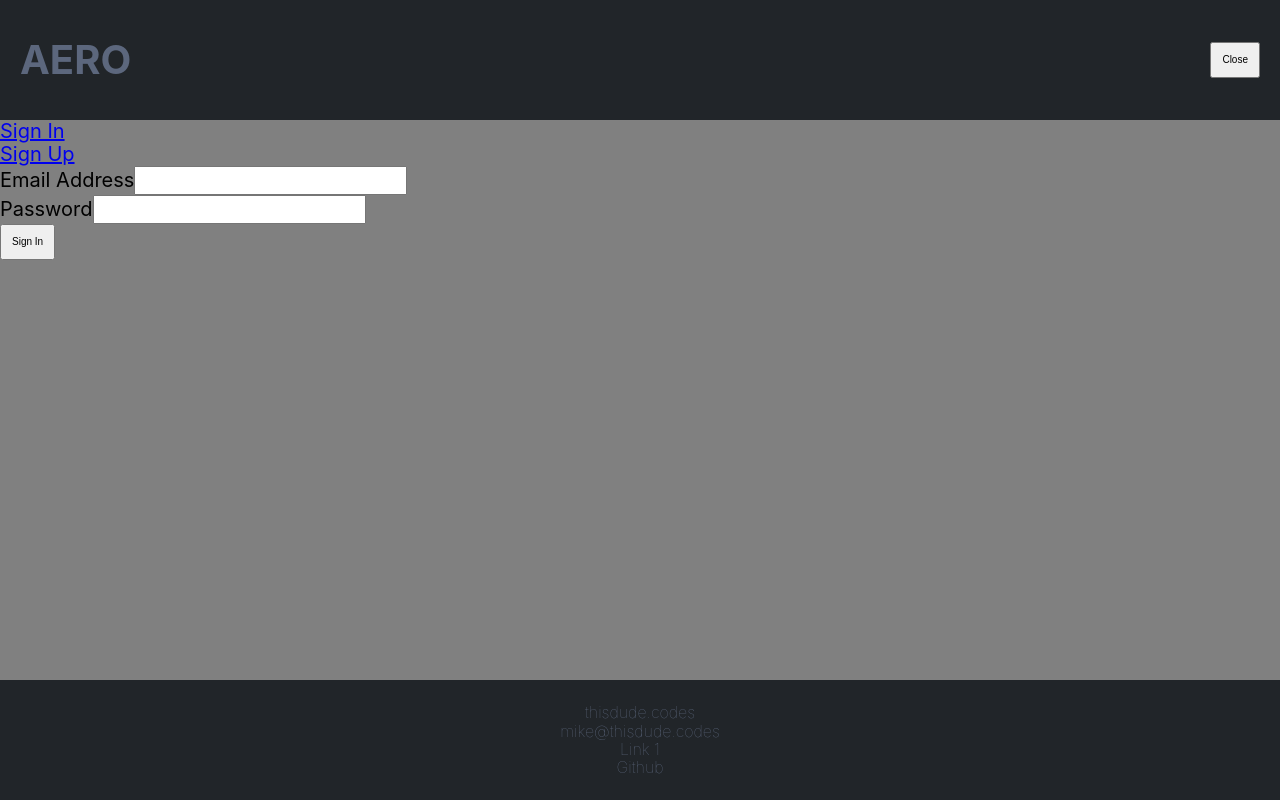
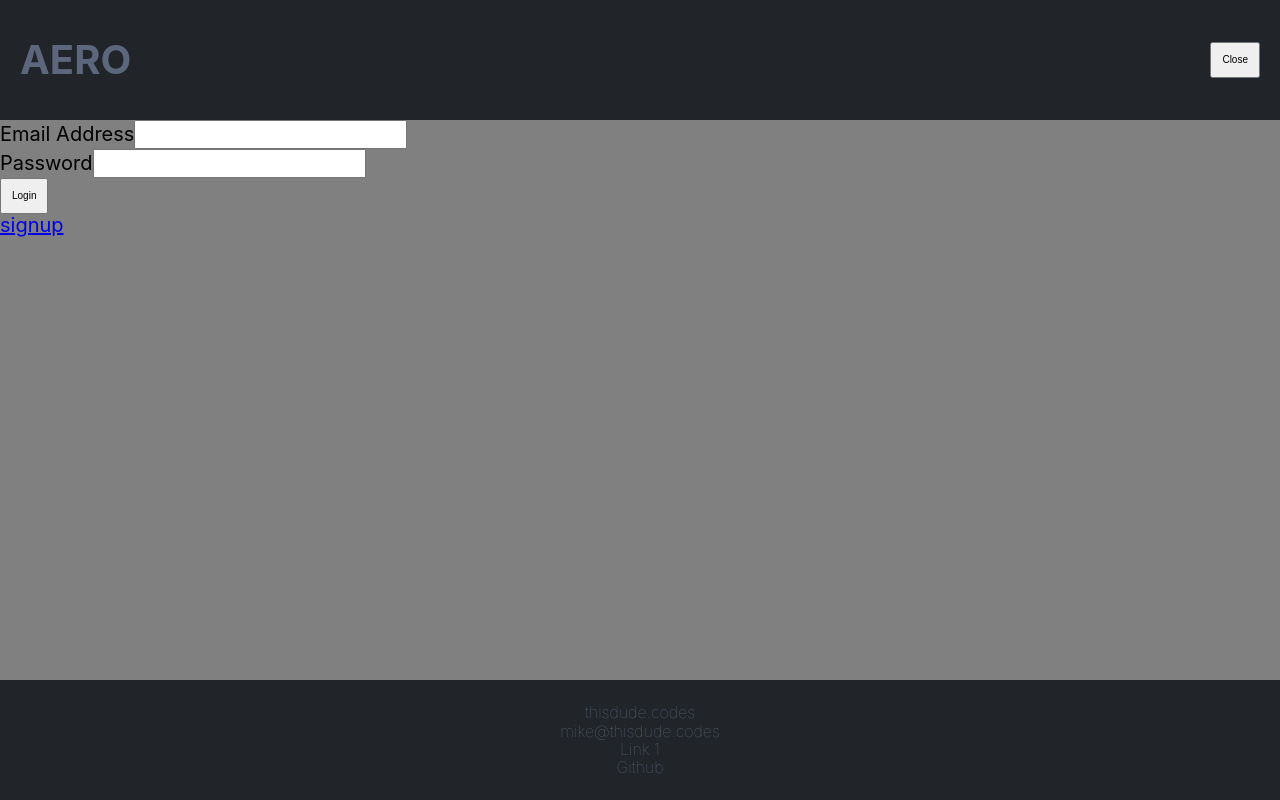
Before and after one commit to michacurri/aero, a React (Create React App) app: page / in a window 1280 px wide. Both pictures are taken after a click on the button "Login / Signup". Built offline with nearby package versions, Linux system fonts and the light colour scheme.

Commit message:
AuthLoginSignup changeLink() included to streamline UX

```diff
--- a/src/backend/authorization/AuthLoginSignup.js
+++ b/src/backend/authorization/AuthLoginSignup.js
@@ -12,9 +12,18 @@ function AuthLoginSignup({ loadUserProfile }) {
   const [email, setEmail] = useState("");
   const [password, setPassword] = useState("");
   const [error, setError] = useState("");
+  const [link, setLink] = useState("signup");
 
   function redirectHome() {
     return <Redirect to="/home" />;
+  }
+
+  const changeLink = () => {
+    if (link === "signup") {
+      setLink("login")
+    } else {
+      setLink("signup")
+    }
   }
 
   const handleSubmit = async (e) => {
@@ -40,11 +49,6 @@ function AuthLoginSignup({ loadUserProfile }) {
   return (
     <Fragment>
       <Redirect to="/login" />
-      {/* prettier-ignore */}
-      <nav><ul>
-          <li><Link to="/login">Sign In</Link></li>
-          <li><Link to="/signup">Sign Up</Link></li>
-        </ul></nav>
       <Switch>
         <Route path="/login">
           <div className="auth__loginForm">
@@ -61,15 +65,13 @@ function AuthLoginSignup({ loadUserProfile }) {
               <Field
                 name="password"
                 label="Password"
-                // type="password"
                 id="password"
-                // autoComplete="current-password"
                 value={password}
                 onChange={(e) => {
                   setPassword(e.target.value);
                 }}
               />
-              <button type="submit">Sign In</button>
+              <button type="submit">Login</button>
             </form>
           </div>
         </Route>
@@ -77,6 +79,10 @@ function AuthLoginSignup({ loadUserProfile }) {
           <ProfileCreate />
         </Route>
       </Switch>
+      {/* prettier-ignore */}
+      <nav><ul>
+          <li><Link to={`${link}`} onClick={changeLink}>{`${link}`}</Link></li>
+        </ul></nav>
     </Fragment>
   );
 }
--- a/src/components/root/Header.js
+++ b/src/components/root/Header.js
@@ -1,12 +1,10 @@
 import React, { Fragment, useContext } from "react";
-// import AuthContainer from "../../backend/authorization/AuthContainer";
 import { UserContext } from "../../backend/authorization/UserContext";
-import { Redirect } from "react-router-dom";
 
 function Header({ loginClick, setLoginClick }) {
   const [currentUser, setCurrentUser] = useContext(UserContext);
 
-  function toggleButton() {
+  function toggleLoginClick() {
     if (loginClick === false) {
       setLoginClick(true);
     } else {
@@ -16,7 +14,7 @@ function Header({ loginClick, setLoginClick }) {
 
   function logout() {
     setCurrentUser(undefined);
-    toggleButton();
+    toggleLoginClick();
   }
 
   let content;
@@ -25,9 +23,9 @@ function Header({ loginClick, setLoginClick }) {
       <Fragment>
         <h2>AERO</h2>
         {loginClick ? (
-          <button onClick={toggleButton}>Close</button>
+          <button onClick={toggleLoginClick}>Close</button>
         ) : (
-          <button onClick={toggleButton}>Login / Signup</button>
+          <button onClick={toggleLoginClick}>Login / Signup</button>
         )}
       </Fragment>
     );
```
